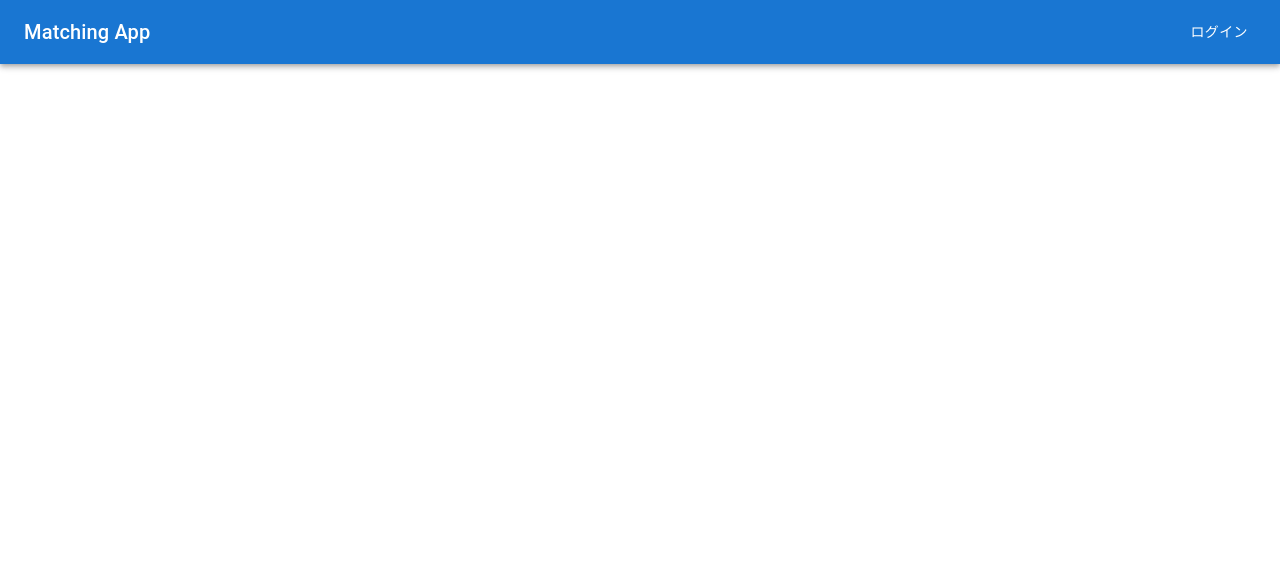
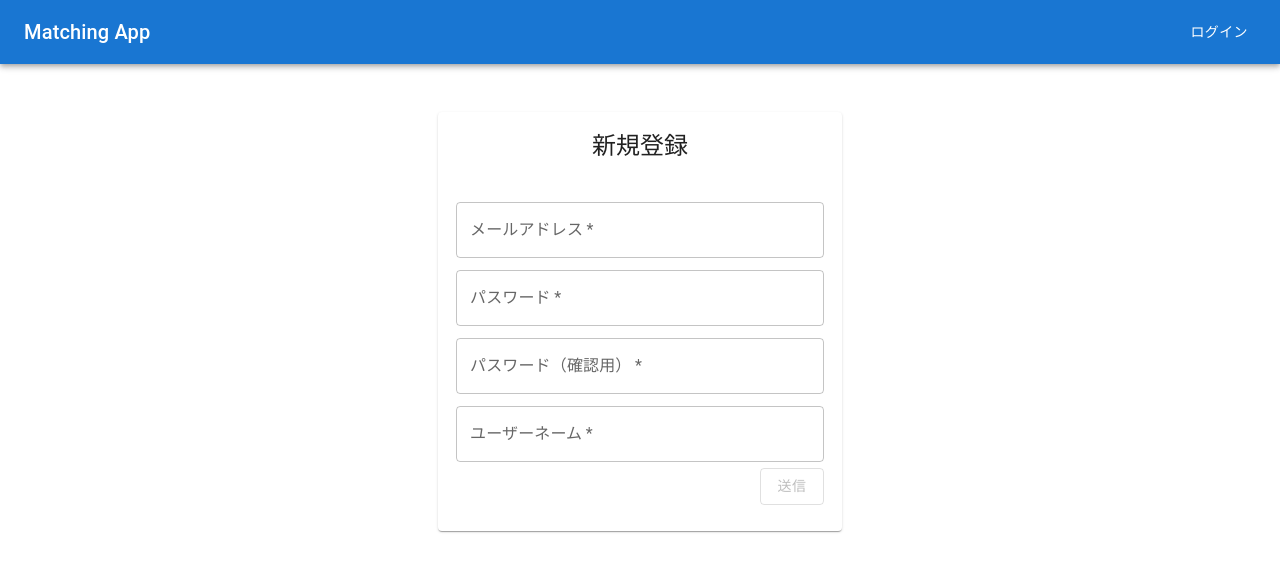
Before and after one commit to uchidataku/matching_app, a React (Create React App) app in the folder frontend/: page /signup in a window 1280 px wide. Before the commit this address had no page. Shown: the top 572 px of the page. Built offline with nearby package versions, Linux system fonts and the light colour scheme; what axios-case-converter would draw is missing.

Commit message:
feat: SignUp機能の実装

```diff
--- a/frontend/src/App.tsx
+++ b/frontend/src/App.tsx
@@ -4,6 +4,7 @@ import {BrowserRouter as Router, Routes, Route} from "react-router-dom";
 import SignIn from "./components/pages/SignIn";
 import {Account} from "./interfaces";
 import Home from "./components/pages/Home";
+import SignUp from "./components/pages/SignUp";
 
 export const AuthContext = createContext({} as {
     loading: boolean
@@ -36,6 +37,7 @@ function App() {
                 <CommonLayout>
                     <Routes>
                         <Route path='/signin' element={<SignIn/>}/>
+                        <Route path='/signup' element={<SignUp/>}/>
                         <Route path='/' element={<Home/>}/>
                     </Routes>
                 </CommonLayout>
--- /dev/null
+++ b/frontend/src/components/pages/SignUp.tsx
@@ -0,0 +1,144 @@
+import React, {useContext, useState} from "react";
+import {makeStyles} from "@mui/styles";
+import {Link, useNavigate} from "react-router-dom"
+import {Box, Button, Card, CardContent, CardHeader, TextField, Typography} from "@mui/material";
+import {SignUpData} from "../../interfaces";
+import {signUp} from "../../lib/api/auth";
+import {AuthContext} from "../../App";
+import AlertMessage from "../utils/AlertMessage";
+
+const useStyles = makeStyles(() => ({
+    submitBtn: {
+        paddingTop: 2,
+        textAlign: "right",
+        flexGrow: 1,
+        textTransform: "none"
+    },
+    header: {
+        textAlign: "center"
+    },
+    card: {
+        padding: 2,
+        maxWidth: 400
+    },
+    box: {
+        paddingTop: "2rem"
+    },
+    link: {
+        textDecoration: "none"
+    }
+}))
+
+function SignUp() {
+    const classes = useStyles()
+    const navigate = useNavigate()
+    const { setIsSignedIn, setCurrentAccount } = useContext(AuthContext)
+    const [email, setEmail] = useState<string>('')
+    const [password, setPassword] = useState<string>('')
+    const [passwordConfirmation, setPasswordConfirmation] = useState<string>('')
+    const [username, setUsername] = useState<string>('')
+    const [alertMessageOpen, setAlertMessageOpen] = useState<boolean>(false)
+
+    const handleSubmit = async (e: React.MouseEvent<HTMLButtonElement>) => {
+        e.preventDefault() // ユーザーにイベントが明示的に処理されない場合にその既定のアクションを通常通りに行うべきではないことを伝える
+
+        const data: SignUpData = {
+            account: {
+                email: email,
+                password: password,
+                passwordConfirmation: passwordConfirmation,
+                username: username
+            }
+        }
+
+        try {
+            const res = await signUp(data)
+            console.log(res)
+
+            if (res.status === 201) {
+                localStorage.setItem("AUTH_TOKEN", res.data.token)
+                setIsSignedIn(true)
+                setCurrentAccount(res.data.account)
+                navigate("/")
+                console.log("Signed in successfully!!")
+            } else {
+                setAlertMessageOpen(true)
+            }
+        } catch (err) {
+            console.log(err)
+            setAlertMessageOpen(true)
+        }
+    }
+
+    return (
+        <>
+            <form noValidate autoComplete='off'>
+                <Card className={classes.card}>
+                    <CardHeader className={classes.header} title='新規登録' />
+                    <CardContent>
+                        <TextField
+                            variant='outlined'
+                            required
+                            fullWidth
+                            label='メールアドレス'
+                            value={email}
+                            margin='dense'
+                            onChange={event => setEmail(event.target.value)}
+                        />
+                        <TextField
+                            variant="outlined"
+                            required
+                            fullWidth
+                            label="パスワード"
+                            type="password"
+                            placeholder="8文字以上"
+                            value={password}
+                            margin="dense"
+                            autoComplete="current-password"
+                            onChange={event => setPassword(event.target.value)}
+                        />
+                        <TextField
+                            variant="outlined"
+                            required
+                            fullWidth
+                            label="パスワード（確認用）"
+                            type="password"
+                            value={passwordConfirmation}
+                            margin="dense"
+                            autoComplete="current-password"
+                            onChange={event => setPasswordConfirmation(event.target.value)}
+                        />
+                        <TextField
+                            variant="outlined"
+                            required
+                            fullWidth
+                            label="ユーザーネーム"
+                            value={username}
+                            margin="dense"
+                            onChange={event => setUsername(event.target.value)}
+                        />
+                        <Box className={classes.submitBtn}>
+                            <Button
+                                type="submit"
+                                variant="outlined"
+                                color="primary"
+                                disabled={!email || !password || !passwordConfirmation || !username ? true : false}
+                                onClick={handleSubmit}
+                            >
+                                送信
+                            </Button>
+                        </Box>
+                    </CardContent>
+                </Card>
+            </form>
+            <AlertMessage
+                open={alertMessageOpen}
+                setOpen={setAlertMessageOpen}
+                severity="error"
+                message="メールアドレスかパスワードが間違っています"
+            />
+        </>
+    )
+}
+
+export default SignUp
```
Also changed, not shown: frontend/src/interfaces/index.ts (+6 -4 lines).
